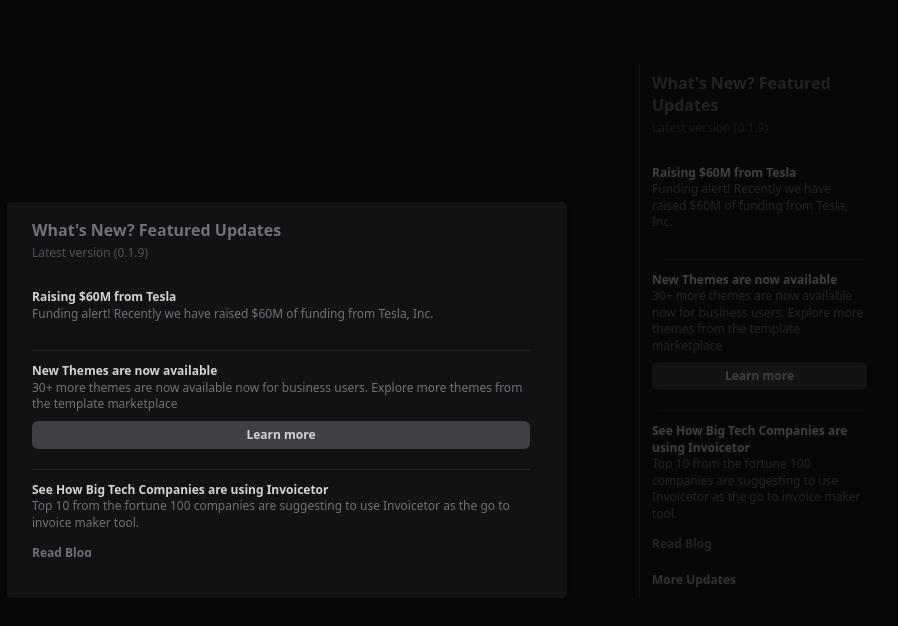
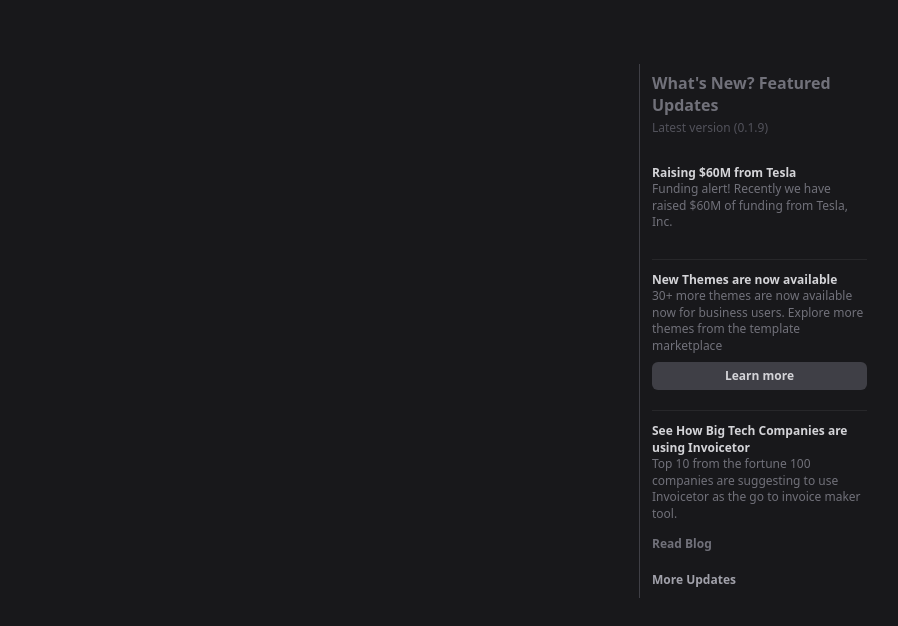
Before and after one commit to yashsehgal/uifeature-whats-new-featured-section, a React (Create React App) app: page / in a window 1280 px wide. Shown: the top 626 px of the page, without its empty margins (353-1251 px from the left). Built offline with nearby package versions, Linux system fonts and the light colour scheme.

Commit message:
fix: more-updates popup fixed

```diff
--- a/src/component/WhatsNewFeatured.jsx
+++ b/src/component/WhatsNewFeatured.jsx
@@ -7,7 +7,7 @@
 
 export default function WhatsNewFeatured() {
     const featuredUpdatesContentRef = useRef(getFeaturedUpdates());
-    const [moreFeaturedContentPopup, setMoreFeaturedContentPopup] = useState(true);
+    const [moreFeaturedContentPopup, setMoreFeaturedContentPopup] = useState(false);
     return (
         <React.Fragment>
             <div className="whats-new-featured-container w-[240px] h-fit px-3 py-2 border-l border-zinc-700">
```
